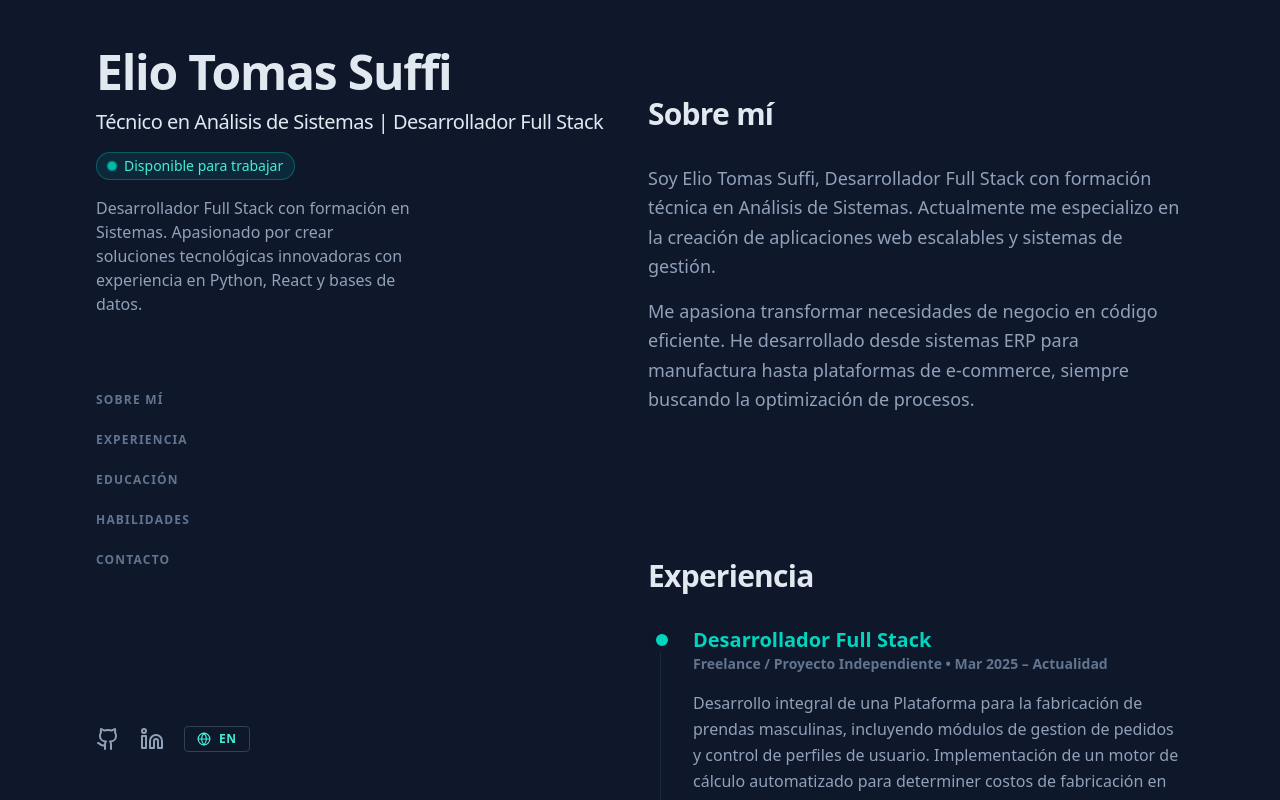
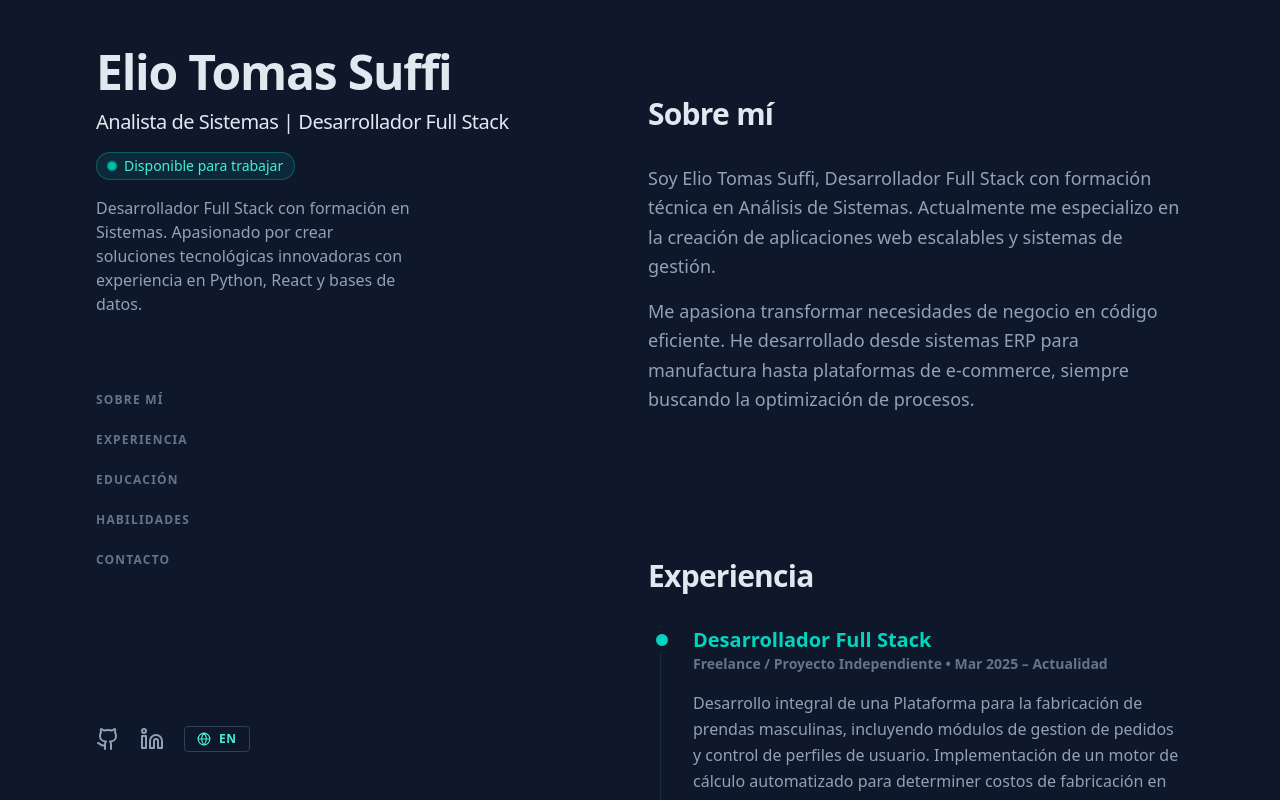
Before and after one commit to Elio130801/mi-portfolio, a React (Vite) app: page / in a window 1280 px wide. Shown: the top 800 px of the page. Built offline with nearby package versions, Linux system fonts and the light colour scheme.

Commit message:
Cambiando el nombre del titulo profesional

```diff
--- a/src/data.js
+++ b/src/data.js
@@ -2,7 +2,7 @@
 export const content = {
   es: {
     nav: ["Sobre mí", "Experiencia", "Educación", "Habilidades", "Contacto"],
-    role: "Técnico en Análisis de Sistemas | Desarrollador Full Stack",
+    role: "Analista de Sistemas | Desarrollador Full Stack",
     badge: "Disponible para trabajar",
     summary: "Desarrollador Full Stack con formación en Sistemas. Apasionado por crear soluciones tecnológicas innovadoras con experiencia en Python, React y bases de datos.",
     about: {
@@ -86,7 +86,7 @@ export const content = {
   },
   en: {
     nav: ["About", "Experience", "Education", "Skills", "Contact"],
-    role: "Full Stack Developer | DBA | Data Analyst",
+    role: "Systems Analyst | Full Stack Developer",
     badge: "Available for work",
     summary: "Full Stack Developer with a background in Systems Analysis. Passionate about creating innovative tech solutions with experience in Python, React, and databases.",
     about: {
```
